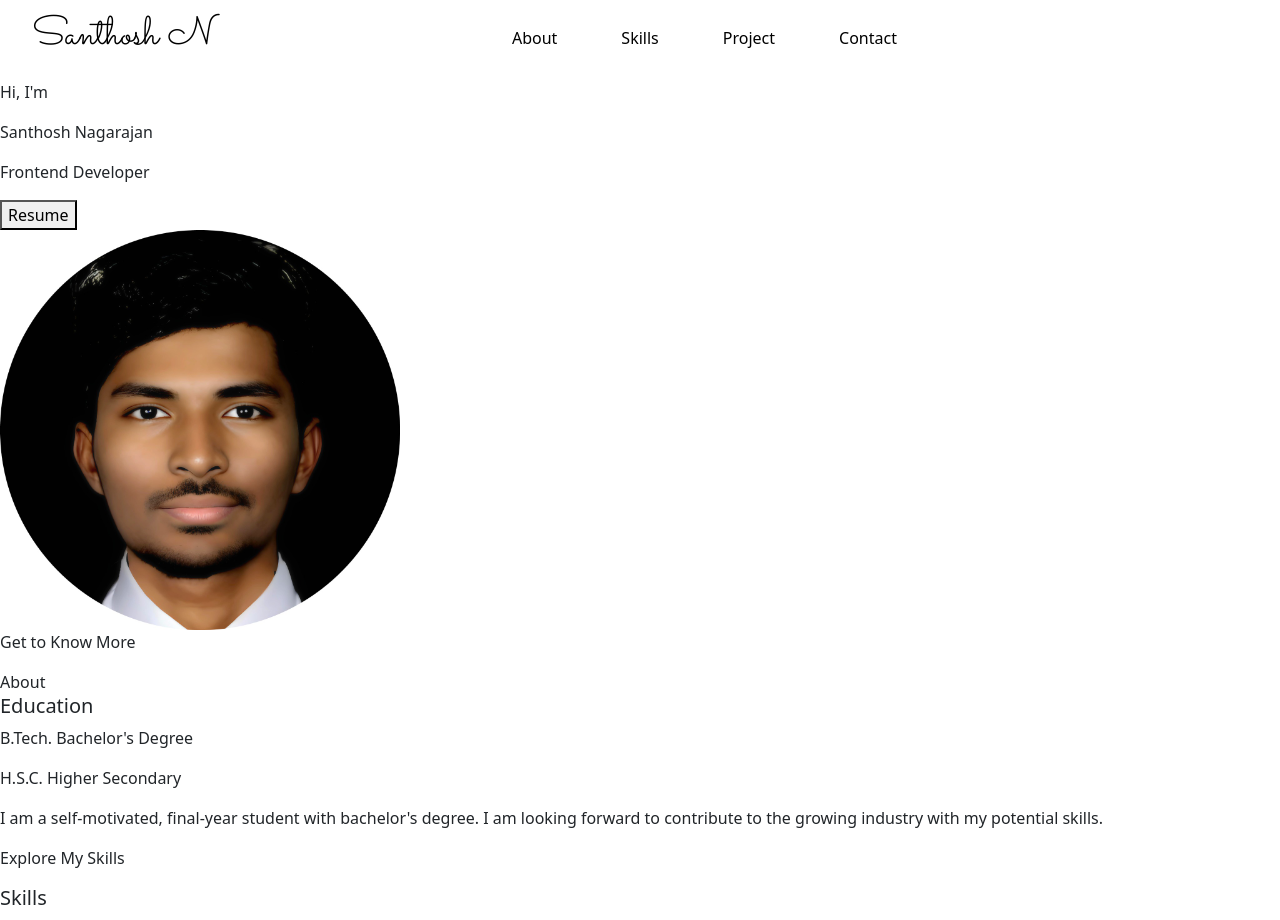
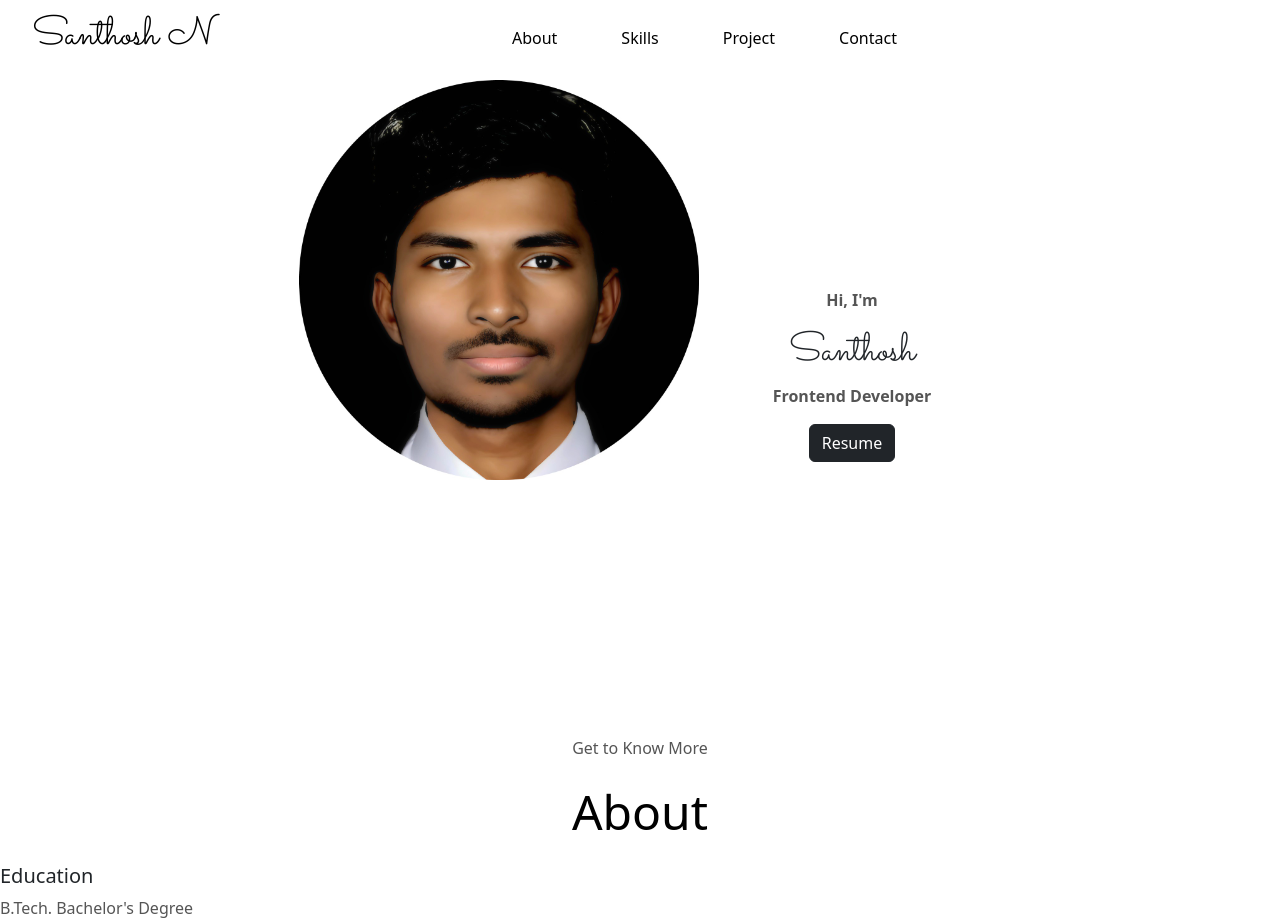
Before and after one commit to NagarajanSanthosh/Portfolio-react, a React (Vite) app: page / in a window 1280 px wide. Shown: the top 920 px of the page. Built offline with nearby package versions, Linux system fonts and the light colour scheme.

Commit message:
custom css

```diff
--- a/package.json
+++ b/package.json
@@ -32,6 +32,7 @@
     "@tsparticles/react": "^3.0.0",
     "bootstrap": "^5.3.3",
     "react": "^18.3.1",
+    "react-bootstrap": "^2.10.2",
     "react-dom": "^18.3.1",
     "react-icons": "^5.1.0",
     "react-pdf": "^7.7.1"
--- a/public/styles.css
+++ b/public/styles.css
@@ -1,3 +1,9 @@
 h1 {
     font-family: Sacramento, Helvetica, Arial, sans-serif;
 }
+body {
+    font-family: "Poppins", sans-serif;
+}
+p {
+    color: rgb(85,85, 85);
+}
--- a/src/about.css
+++ b/src/about.css
@@ -0,0 +1,9 @@
+.title {
+    font-size: 3rem;
+    text-align: center;
+    color: black;
+}
+.text-starter {
+    text-align: center;
+    margin-top: 1rem;
+}
--- a/src/components/About.jsx
+++ b/src/components/About.jsx
@@ -5,8 +5,10 @@ const About = () => {
   return (
     <div id='about'>
       <div>
-        <p>Get to Know More</p>
-        About
+        <p className='text-starter'>Get to Know More</p>
+        <p className='title'>
+          About
+        </p>
       </div>
       <div >
 
@@ -17,7 +19,7 @@ const About = () => {
             <p>H.S.C. Higher Secondary</p>
           </div>
           <div>
-          <p>I am a self-motivated, final-year student with bachelor's degree. I am looking forward to contribute to the growing industry with my potential skills.</p>
+            <p>I am a self-motivated, final-year student with bachelor's degree. I am looking forward to contribute to the growing industry with my potential skills.</p>
 
           </div>
         </div>
--- a/src/components/Contact.jsx
+++ b/src/components/Contact.jsx
@@ -3,14 +3,14 @@ import React from 'react'
 const Contact = () => {
   return (
     <div id='contact'>
-      <p>Get in Touch</p>
-      <h5> Contact
-      </h5>
+      <p  className='text-starter'>Get in Touch</p>
+      <p className='title'> Contact
+      </p>
       <p>Email{` `}
       <a href='mailto:santhoshn2982@gmail.com'>santhoshn2982@gmail.com</a>
       </p>
       <p>LinkedIn{` `}
-      <a href='https://www.linkedin.com/in/santhosh-nagarajan-98686923b/'>Linked/Santhosh</a>
+      <a href='https://www.linkedin.com/in/santhosh-nagarajan-98686923b/' target='_blank'>Linked/Santhosh</a>
       </p>
     </div>
   )
--- a/src/components/Intro.jsx
+++ b/src/components/Intro.jsx
@@ -1,35 +1,32 @@
 import React from 'react'
 import image from '../image/profile2.jpg'
+import { Container, Row, Col } from 'react-bootstrap'
 import '../index.css'
 const Intro = () => {
     const openPDF = () => {
         window.open('https://drive.google.com/file/d/1SiwTAbO2DALuv1Sj7HuWFfpfXUf625Wo/view?usp=sharing', '_blank');
     }
     return (
-        <div>
-            <div >
-                <div >
-                    <div >
+        <div  >
+            <Container className='profile'>
+                <Row>
+
+                    <Col className='image-container'>
                         <div >
+                            <img className='image-style' src={image} alt='profile' />
+                        </div>
+                    </Col>
+                    <Col className='text-container'>
+                        <div className=''>
                             <p>Hi, I'm</p>
+                            <h1>Santhosh</h1>
+                            <p>Frontend Developer</p>
+                            <button className='btn btn-dark' onClick={openPDF}>Resume</button>
+                        </div>
 
-                        </div>
-                        <div>
-                            <p>Santhosh Nagarajan</p>
-                        </div>
-                        <div>
-                            <p>Frontend Developer</p>
-
-                        </div>
-                        </div>
-                        <button onClick={openPDF}>Resume</button>
-                </div>
-
-                <div>
-                    <img className='image-style' src={image} alt='profile' />
-                </div>
-
-            </div>
+                    </Col>
+                </Row>
+            </Container>
 
         </div>
     )
--- a/src/components/Projects.jsx
+++ b/src/components/Projects.jsx
@@ -12,8 +12,8 @@ const Projects = () => {
     }
     return (
         <div id='project'>
-            <p>My Recent</p>
-            <h5>Projects</h5>
+            <p  className='text-starter'>My Recent</p>
+            <p className='title'>Projects</p>
             <div>
                 <div>
 
--- a/src/components/Skills.jsx
+++ b/src/components/Skills.jsx
@@ -3,8 +3,8 @@ import React from 'react'
 const Skills = () => {
   return (
     <div id='skills'>
-      <p>Explore My Skills</p>
-      <h5>Skills</h5>
+      <p  className='text-starter'>Explore My Skills</p>
+      <p className='title'>Skills</p>
       <div>
         <div>
           <div>
--- a/src/index.css
+++ b/src/index.css
@@ -2,3 +2,23 @@
     height: 400px;
     width: 400px;
 }
+.profile {
+    display: flex;
+    justify-content: center;
+    gap: 5rem;
+    height: 80vh;
+}
+.image-container {
+    height: 400px;
+    width: 400px;
+    margin: auto 0;
+}
+.text-container {
+    align-self: center;
+    text-align: center;
+    margin: 50px;
+    padding: 100px;
+}
+.text-container p{
+    font-weight: 600;
+}
--- a/src/main.css
+++ b/src/main.css
@@ -1,7 +1,7 @@
 :root {
     --mainColor: #ffffff;
     --textColor: #000000;
-    --secondaryColor: #db2839;
+    --secondaryColor: rgb(85, 85, 85);
 
 }
 header{
```
Also changed, not shown: 1 other file (tests, documents, lock files or other folders).
